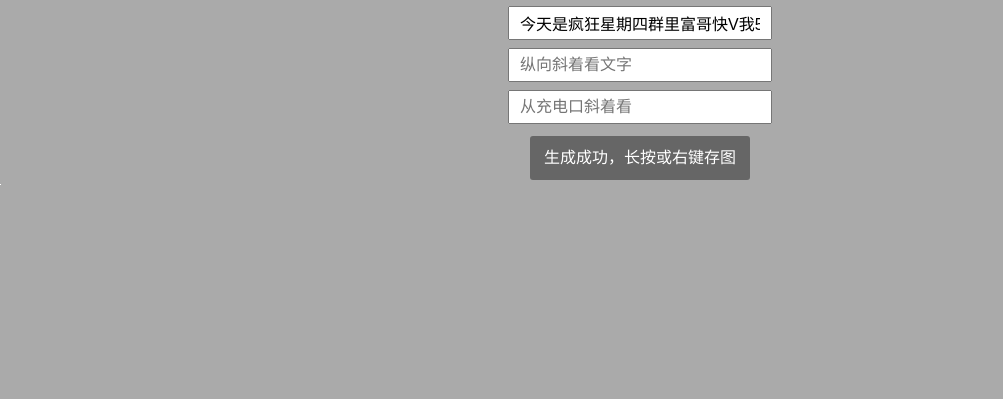
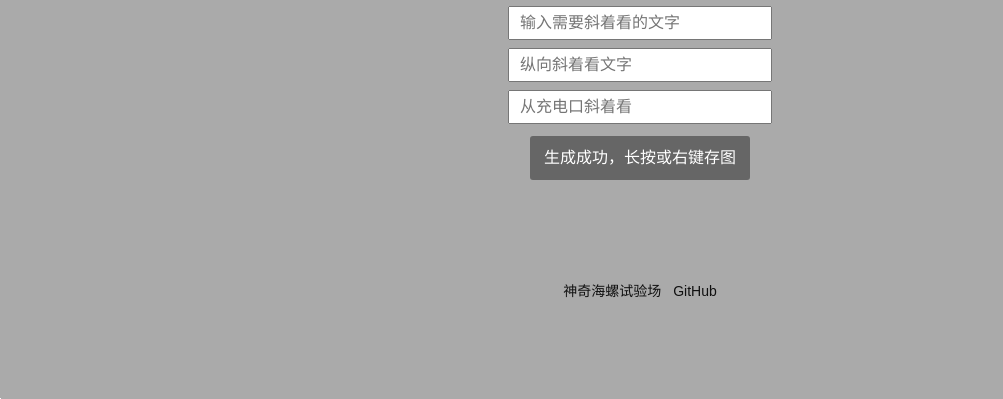
Before and after one commit to itorr/xzk, a plain HTML site: page index.html in a window 1280 px wide. Shown: the part 700-1099 px from the top of the page, without its empty margins (0-1003 px from the left). Before the commit the page ends 885 px from the top, so only its background shows below. Drawn offline with nearby package versions, Linux system fonts and the light colour scheme; files that its build step writes are made by us from their sources.

Commit message:
readme 添加链接

```diff
--- a/document.less
+++ b/document.less
@@ -1,10 +1,15 @@
 html{
     font: 14px/1 sans-serif;
     background: #AAA;
+    color: #111;
 }
 body{
     margin: 0;
     text-align: center;
+}
+a{
+    text-decoration: none;
+    color: inherit;
 }
 h1{
     font-size: 3em;
@@ -88,3 +93,9 @@ h1{
 blockquote{
     color: #666;
 }
+footer{
+    padding: 100px 10px;
+    a{
+        margin: 0 4px;
+    }
+}
--- a/index.html
+++ b/index.html
@@ -19,9 +19,9 @@
             <input type="text" class="ui-input"
                 name="text1"
                 placeholder="输入需要斜着看的文字"
-                value="今天是疯狂星期四群里富哥快V我50"
                 maxlength="40"
                 >
+                <!-- 今天是疯狂星期四群里富哥快V我50 -->
         </div>
         <div class="label-item">
             <h5>纵向斜着看文字</h5>
@@ -39,11 +39,11 @@
     </div>
     <div class="ctrl-box">
         <button class="ui-btn generate-btn" disabled></button>
-        <!-- <button class="ui-btn">保存图片</button> -->
     </div>
-    <!-- <blockquote class="tip">
-        长按或右键另存图片
-    </blockquote> -->
+    <footer>
+        <a href="https://lab.magiconch.com" target="_blank">神奇海螺试验场</a>
+        <a href="https://github.com/itorr/xzk" target="_blank">GitHub</a>
+    </footer>
 </div>
 <script src="glfx.js"></script>
 <script src="document.js"></script>
```
Also changed, not shown: README.md (added).
